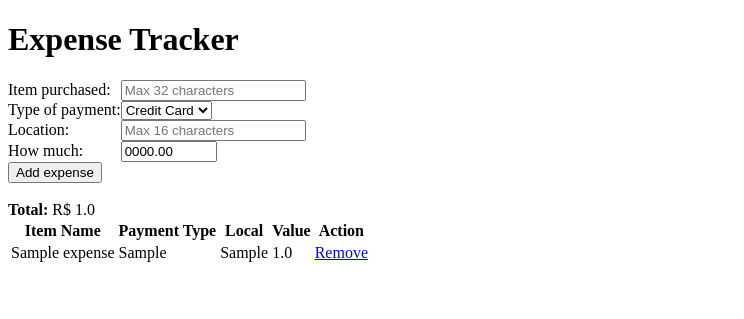
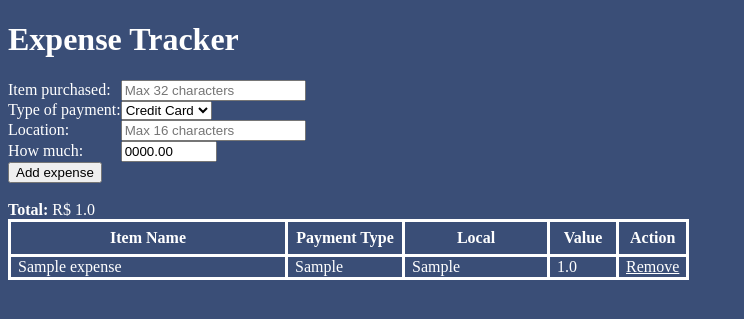
Before and after one commit to MarcosShiuuri/Flask-expenses-tracker, a Flask app: page / in a window 1280 px wide. Shown: the top 319 px of the page, without its empty margins (0-744 px from the left). Run offline with Flask 2, Linux system fonts and the light colour scheme; tables that the repository leaves empty hold one stand-in row (values such as "Sample post").

Commit message:
Finished project

```diff
--- a/static/css/main.css
+++ b/static/css/main.css
@@ -1,4 +1,23 @@
-form  { display: table;      }
-p     { display: table-row;  }
-label { display: table-cell; }
-input { display: table-cell; }
+body { background-color: rgb(58, 78, 119); color: rgb(255, 255, 255); }
+
+.form form  { display: table;      }
+.form p     { display: table-row;  }
+.form label { display: table-cell; }
+.form input { display: table-cell; }
+
+.show_content table, td, th {
+    border: 3px solid;
+    border-collapse: collapse;
+    padding-left: 7px;
+    padding-right: 7px;
+}
+
+.show_content th { height: 30px; }
+
+#td_name { width: 260px;}
+#td_pay { width: 100px;}
+#td_local { width: 128px;}
+#td_value { width: 52px;}
+#td_action { width: 53px;}
+
+a { color: rgb(255, 255, 255); }
```
